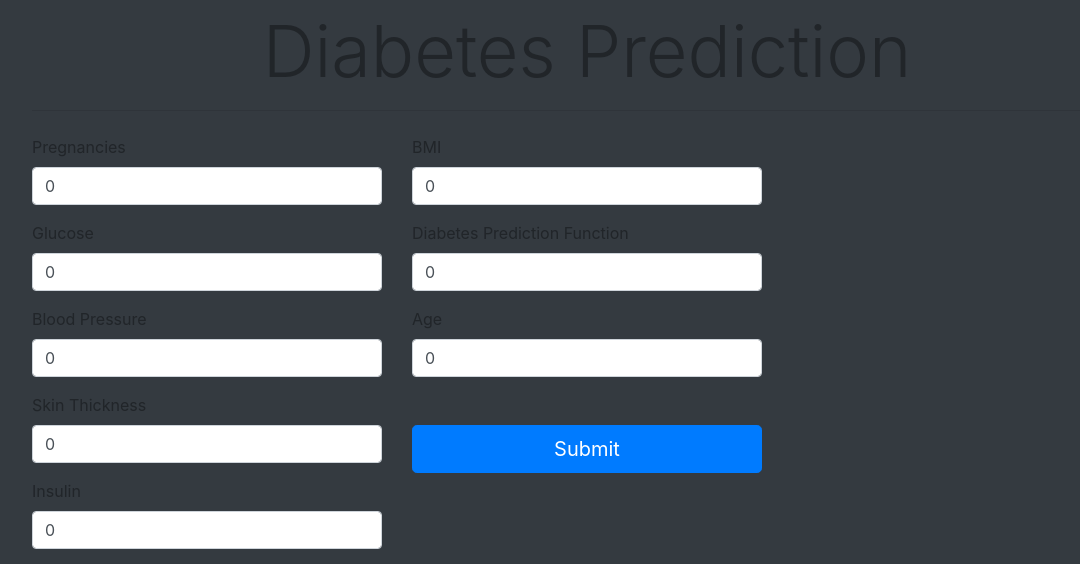
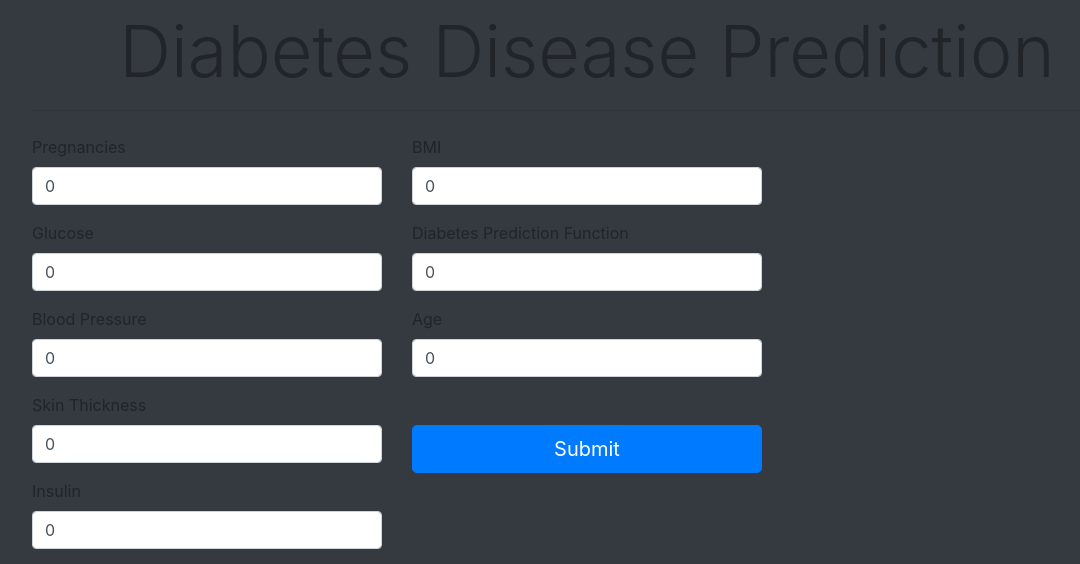
Before and after one commit to iamsiddharthdas/Online-Disease-Detection-and-Prediction-Analysis, a Django app: page /diabetes in a window 1280 px wide. Shown: the part 58-622 px from the top of the page, without its empty margins (53-1133 px from the left). Run offline with Django 3.2, Linux system fonts and the light colour scheme; some libraries are stand-ins or nearby versions.

Commit message:
Update diabetes.html

```diff
--- a/templates/diabetes.html
+++ b/templates/diabetes.html
@@ -1,7 +1,7 @@
 {%extends 'base.html'%} {%block content%}
 
 <div class="container">
-  <div class="display-3 my-2 text-center">Diabetes Prediction</div>
+  <div class="display-3 my-2 text-center">Diabetes Disease Prediction</div>
   <hr />
   {% if context %}
   <div class="display-4 my-2 text-center">
```
